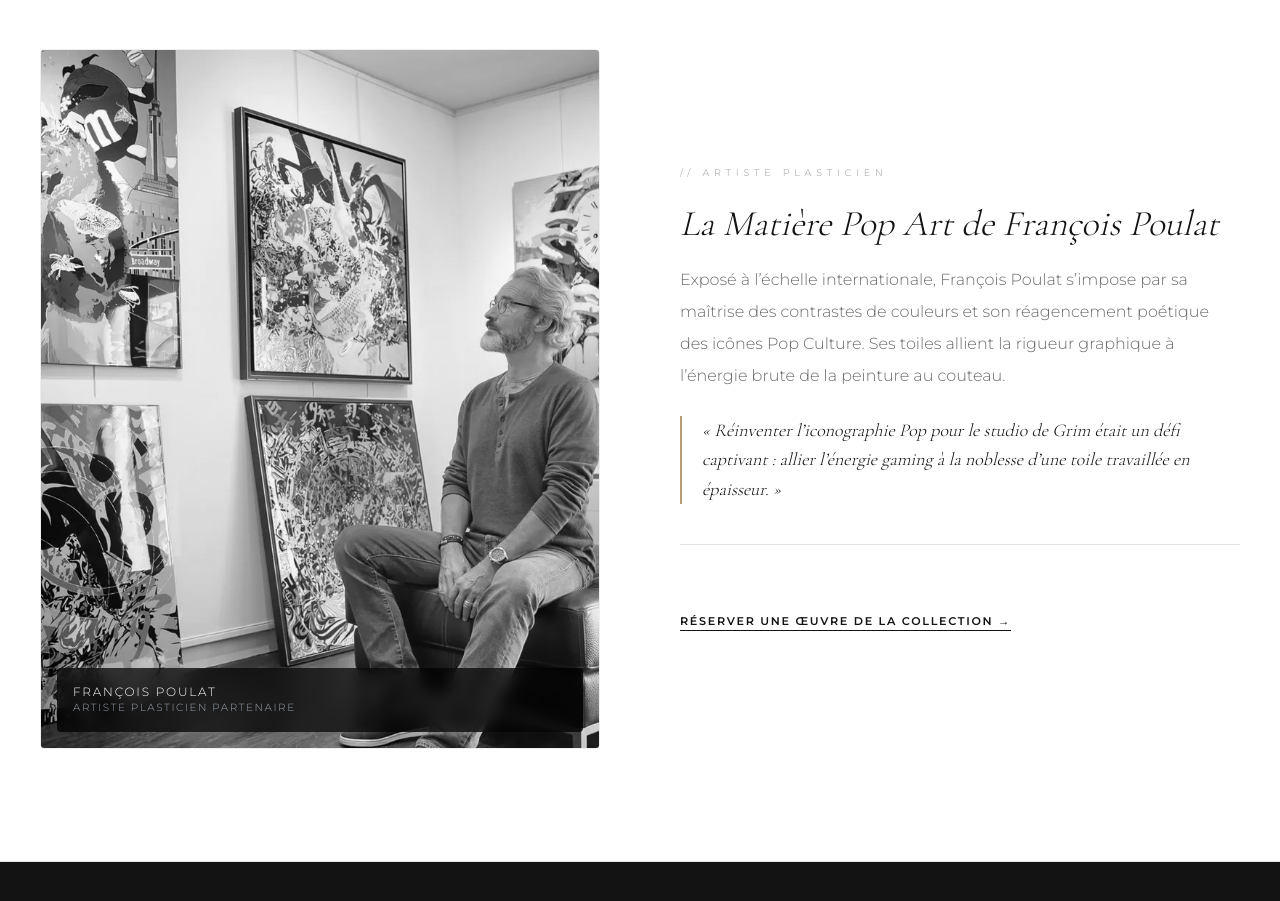
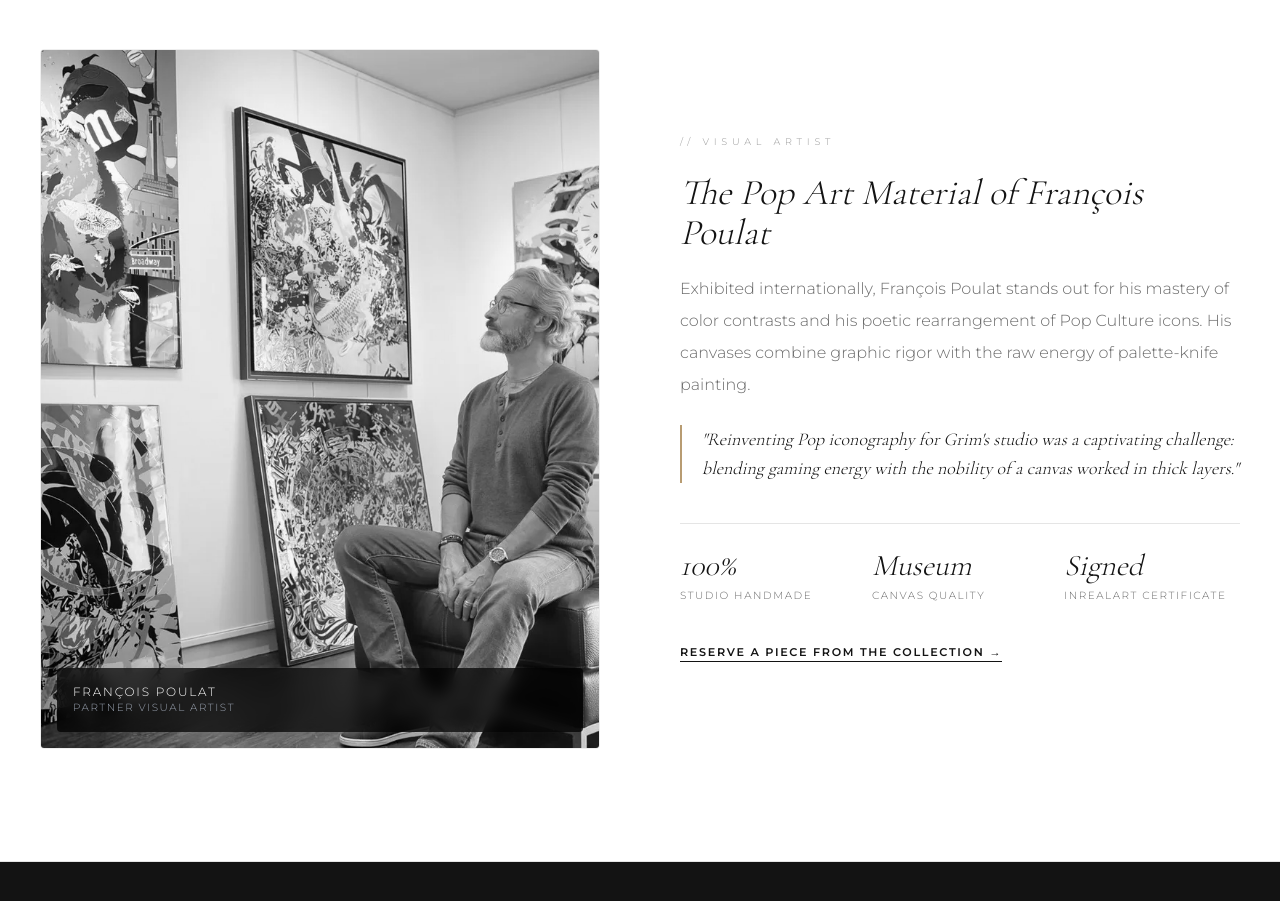
Before and after one commit to InRealArt/francois-poulat, a Next.js app: page /en in a window 1280 px wide. Shown: the part 2400-3301 px from the top of the page. Built offline with nearby package versions, Linux system fonts and the light colour scheme; a web font is replaced by a local one.

Commit message:
Localize Artist section

```diff
--- a/src/components/sections/Artist.tsx
+++ b/src/components/sections/Artist.tsx
@@ -1,8 +1,11 @@
 import Image from "next/image";
+import { getTranslations } from "next-intl/server";
 import { artistStats } from "@/lib/content";
 import Reveal from "@/components/Reveal";
 
-export default function Artist() {
+export default async function Artist() {
+  const t = await getTranslations("artist");
+
   return (
     <section
       id="artiste"
@@ -15,50 +18,42 @@ export default function Artist() {
         >
           <Image
             src="/images/francois_poulat.webp"
-            alt="François Poulat dans son atelier"
+            alt={t("imageAlt")}
             fill
             sizes="(min-width: 1024px) 50vw, 100vw"
             className="member-image object-cover"
           />
           <div className="absolute inset-x-4 bottom-4 rounded-sm bg-black/70 p-4 backdrop-blur">
             <p className="font-montserrat text-xs uppercase tracking-[0.15em] text-white">
-              François Poulat
+              {t("name")}
             </p>
             <p className="font-montserrat text-[0.65rem] uppercase tracking-[0.15em] text-gray-400">
-              Artiste Plasticien Partenaire
+              {t("role")}
             </p>
           </div>
         </Reveal>
 
         <Reveal direction="right" delay={0.15}>
-          <span className="section-number">{"// Artiste Plasticien"}</span>
-          <h2 className="serif text-3xl italic sm:text-4xl">
-            La Matière Pop Art de François Poulat
-          </h2>
+          <span className="section-number">{t("eyebrow")}</span>
+          <h2 className="serif text-3xl italic sm:text-4xl">{t("title")}</h2>
           <p className="mt-5 text-sm leading-loose text-[var(--light-text-muted)] md:text-base">
-            Exposé à l&rsquo;échelle internationale, François Poulat
-            s&rsquo;impose par sa maîtrise des contrastes de couleurs et son
-            réagencement poétique des icônes Pop Culture. Ses toiles allient
-            la rigueur graphique à l&rsquo;énergie brute de la peinture au
-            couteau.
+            {t("body")}
           </p>
 
           <blockquote className="mt-6 border-l-2 border-gold pl-5">
             <p className="serif italic text-lg leading-relaxed text-[var(--light-text)]">
-              « Réinventer l&rsquo;iconographie Pop pour le studio de Grim
-              était un défi captivant&nbsp;: allier l&rsquo;énergie gaming à
-              la noblesse d&rsquo;une toile travaillée en épaisseur. »
+              {t("quote")}
             </p>
           </blockquote>
 
           <div className="mt-10 grid grid-cols-3 gap-4 border-t border-black/10 pt-6">
             {artistStats.map((stat) => (
-              <div key={stat.label}>
+              <div key={stat.id}>
                 <p className="serif text-2xl italic text-gold sm:text-3xl">
-                  {stat.value}
+                  {t(`stats.${stat.id}.value`)}
                 </p>
                 <p className="mt-1 text-[0.65rem] uppercase tracking-[0.15em] text-[var(--light-text-muted)]">
-                  {stat.label}
+                  {t(`stats.${stat.id}.label`)}
                 </p>
               </div>
             ))}
@@ -68,7 +63,7 @@ export default function Artist() {
             href="#formats"
             className="mt-10 inline-block border-b-[1.5px] border-[var(--light-text)] text-[0.7rem] font-semibold uppercase tracking-[0.15em] transition-colors hover:text-gold hover:border-gold"
           >
-            Réserver une œuvre de la collection →
+            {t("cta")}
           </a>
         </Reveal>
       </div>
```
